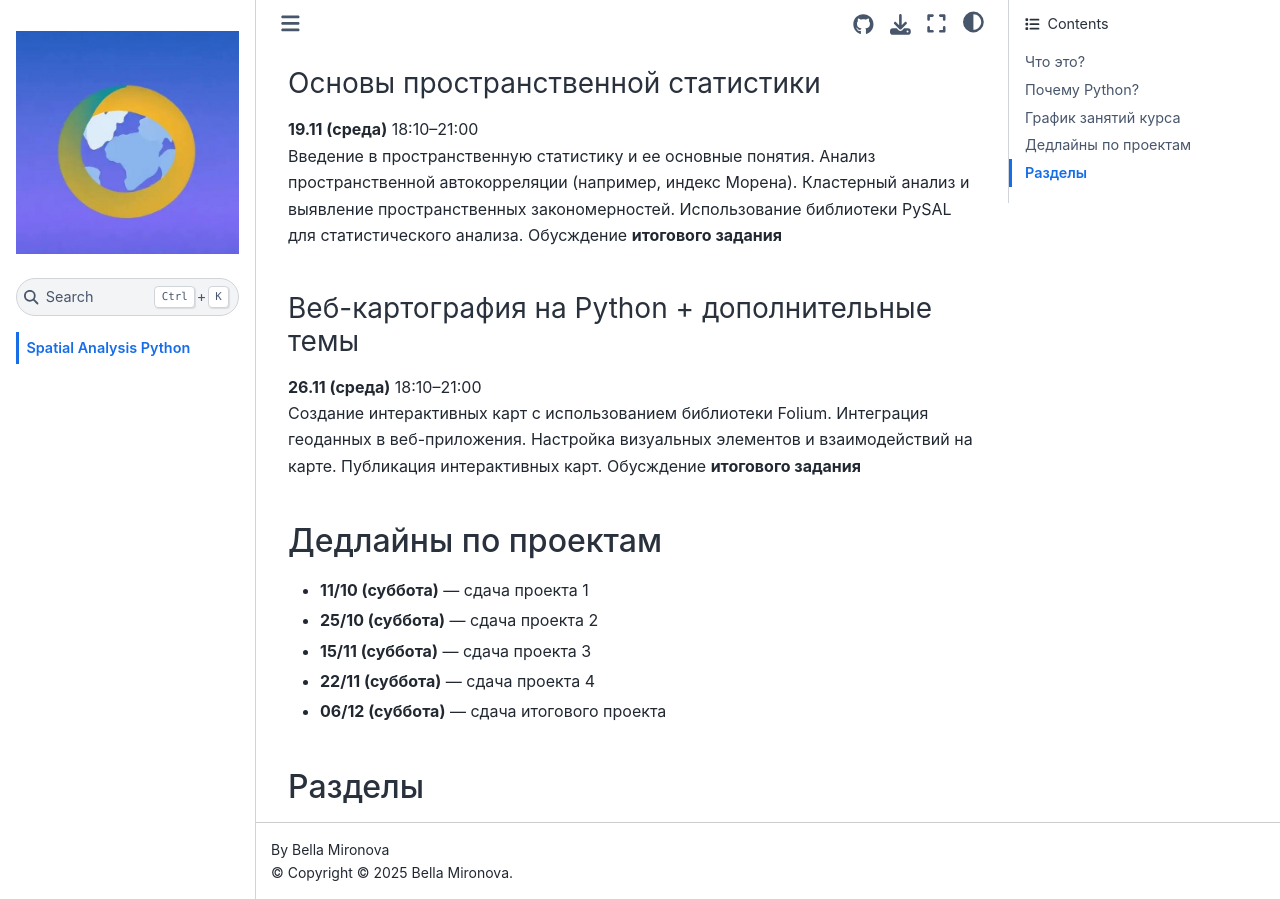
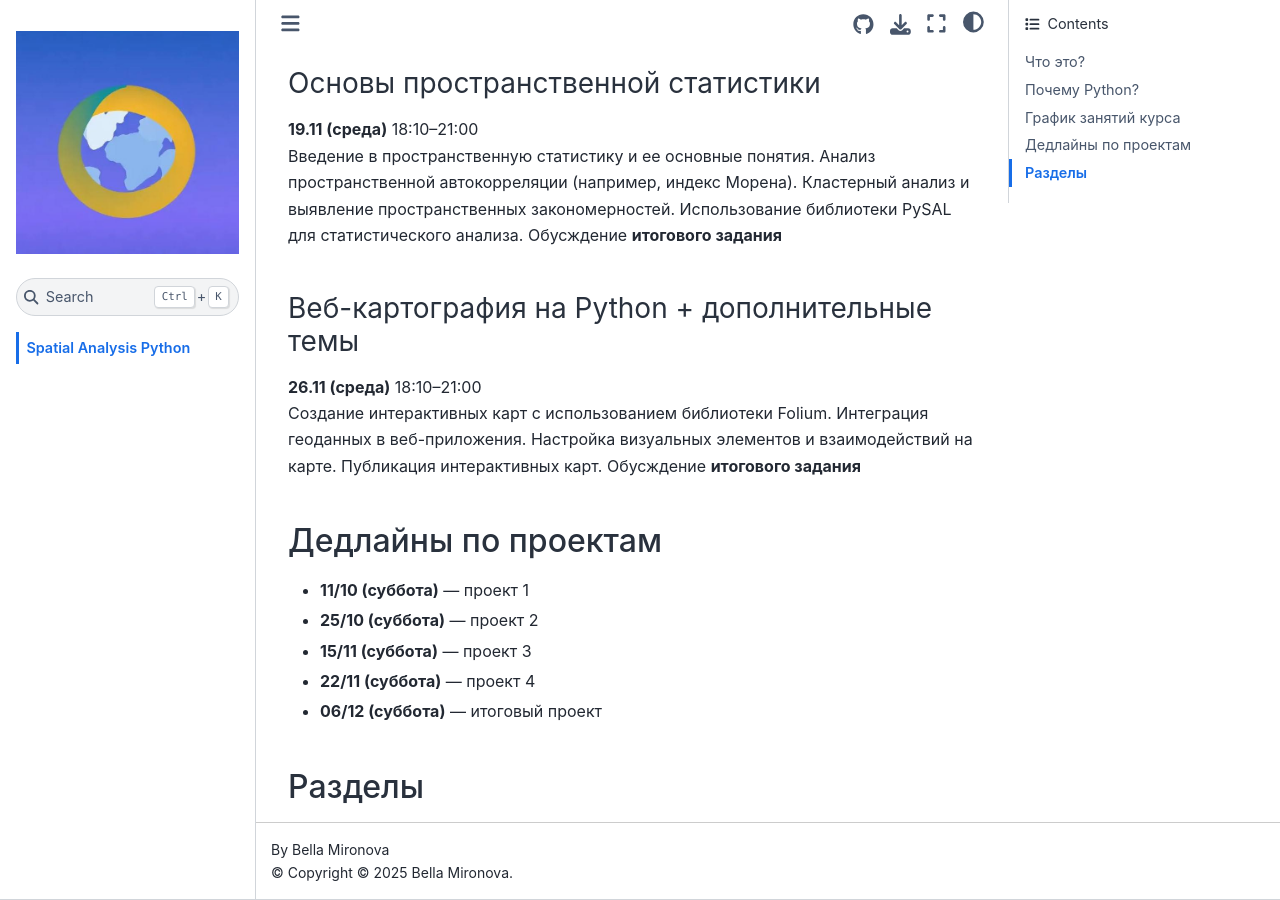
Before and after one commit to bella-mir/spatialAnalysisCourseFall25, a Jupyter Book: the page built from intro.md, in a window 1280 px wide and 900 px high, scrolled down 1974 px. Built offline with Jupyter Book 1.0.4 settings and Sphinx 7.4.7 and the Sphinx Book theme 1.1.4, drawn with Linux system fonts in a browser that asks for light colours; pages that are not in the unit, such as notebooks, are missing from menus.

Commit message:
fix: fixed intro description

```diff
--- a/intro.md
+++ b/intro.md
@@ -56,11 +56,11 @@ Python помогает автоматизировать рутинный про
 
 #### Дедлайны по проектам
 
-- **11/10 (суббота)** — сдача проекта 1
-- **25/10 (суббота)** — сдача проекта 2
-- **15/11 (суббота)** — сдача проекта 3
-- **22/11 (суббота)** — сдача проекта 4
-- **06/12 (суббота)** — сдача итогового проекта
+- **11/10 (суббота)** — проект 1
+- **25/10 (суббота)** — проект 2
+- **15/11 (суббота)** — проект 3
+- **22/11 (суббота)** — проект 4
+- **06/12 (суббота)** — итоговый проект
 
 #### Разделы
 
```
